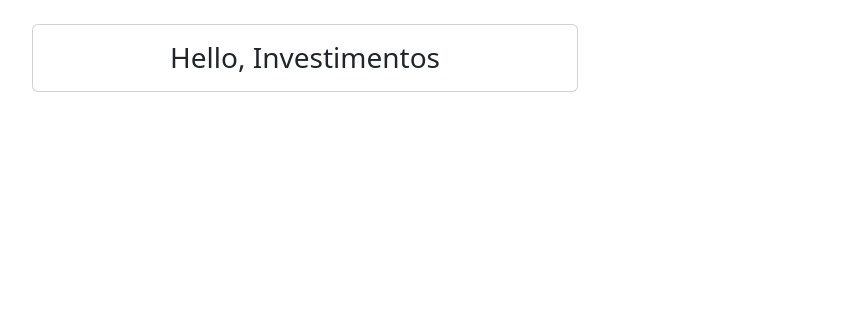
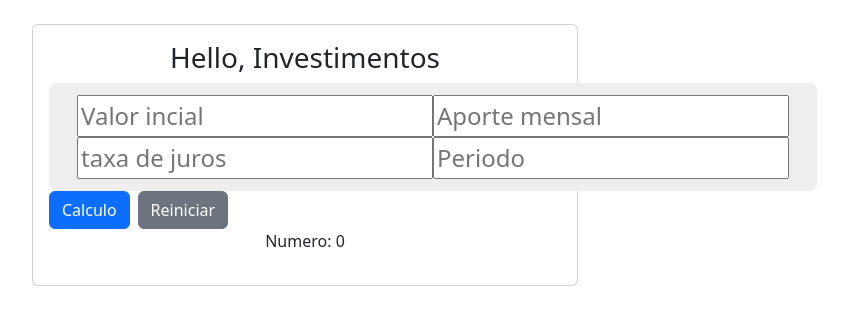
Before and after one commit to caioy0/pdm-p1, a React (Vite) app: page / in a window 1280 px wide. Shown: the top 324 px of the page, without its empty margins (335-1183 px from the left). Built offline with nearby package versions, Linux system fonts and the light colour scheme.

Commit message:
feat(p1): componente de capturar dados

```diff
--- a/src/App.jsx
+++ b/src/App.jsx
@@ -1,7 +1,14 @@
-import React from 'react'
+import React, { useState } from 'react'
 import 'bootstrap/dist/css/bootstrap.min.css'
+import CapturarDados from './components/CapturarDados.jsx'
 
-function App() {
+const App = () => {
+  const [calculo, setCalculo] = useState(0)
+  // const [aportemensal, setEntrada] = useState(0)
+  // const [taxadejuros, setEntrada] = useState(0)
+  // const [periodo, setEntrada] = useState(0)
+  // const [calculo, setEntrada] = useState(null)
+  // const [valorfinal, setEntrada] = useState(null)
   return (
     <div className="container py-4">
       <div className="row justify-content-center">
@@ -9,6 +16,9 @@ function App() {
           <div className="card">
             <div className="card-body text-center">
               <h1 className="h3 mb-0">Hello, Investimentos</h1>
+              <CapturarDados setCalculo={setCalculo}
+              calculo={calculo}
+              />
             </div>
           </div>
         </div>
--- /dev/null
+++ b/src/components/CapturarDados.jsx
@@ -0,0 +1,36 @@
+// src/components/CapturarDados.jsx
+const CapturarDados = ({setCalculo, calculo}) => {
+
+  return (
+    <div>
+      <div className="mt-2 bd-2 align-content-between fs-4 "
+      style={{margin: 'auto', width: 768, backgroundColor: '#EEE', padding: 12, borderRadius: 8}}>
+
+        <input placeholder="Valor incial" type="text" />
+        <input placeholder="Aporte mensal" type="text" />
+        <input placeholder="taxa de juros" type="text" />
+        <input placeholder="Periodo" type="text" />
+
+      </div>
+
+      <div className="d-flex align-items-center gap-2">
+          <button
+            className="btn btn-primary"
+            onClick={() => setCalculo((prev) => prev + 1)}
+          >
+            Calculo <i className="fas fa-plus"></i>
+          </button>
+
+          <button
+            className="btn btn-secondary"
+            onClick={() => setCalculo(0)}
+          >
+            Reiniciar
+          </button>
+        </div>
+        <p>Numero: {calculo}</p>
+    </div>
+  )
+}
+
+export default CapturarDados
```
Also changed, not shown: 1 other file (tests, documents, lock files or other folders).
